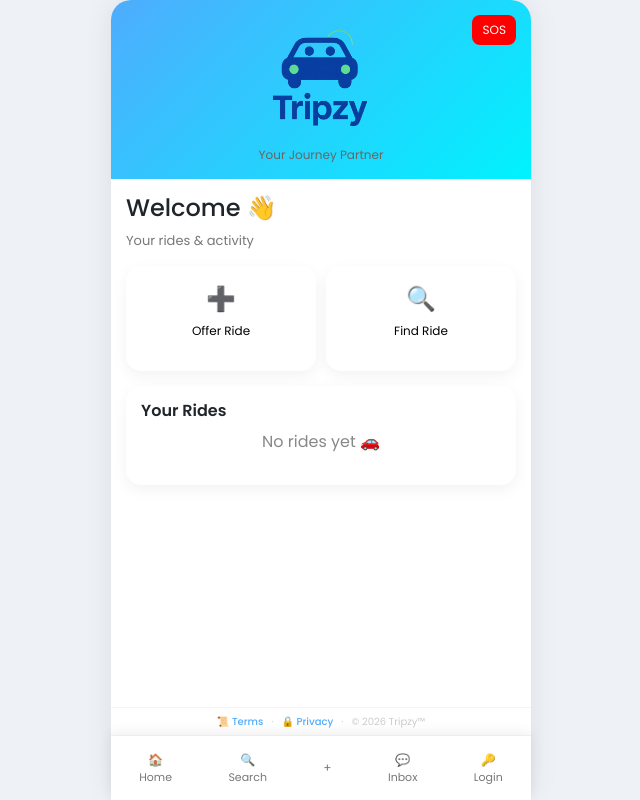
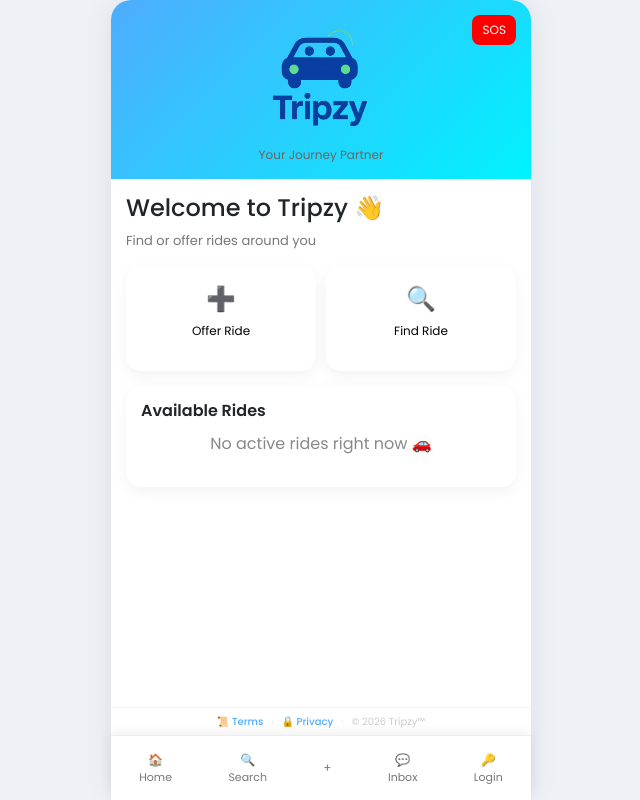
Before and after one commit to HIMANSHU-1202/Tripzy, a Flask app: page / in a window 1280 px wide. Shown: the whole page, without its empty margins (319-959 px from the left). Run offline with Flask 3, Linux system fonts and the light colour scheme; data comes from the database, SQL or seed files in the repository.

Commit message:
Enhance index.html with user greetings and loading states
Updated the home header and quick actions sections to include user-specific greetings and improved styling. Added skeleton loading placeholders for the rides section when no rides are available.

```diff
--- a/templates/index.html
+++ b/templates/index.html
@@ -3,33 +3,33 @@
 {% block content %}
 
 <!-- 👋 HEADER -->
-<div class="home-header">
-    <h4>Welcome 👋</h4>
-    <p>Your rides & activity</p>
+<div class="home-header fade-in">
+    {% if session.get('user_name') %}
+    <h4>Welcome, {{ session.user_name }} 👋</h4>
+    {% else %}
+    <h4>Welcome to Tripzy 👋</h4>
+    {% endif %}
+    <p>Find or offer rides around you</p>
 </div>
 
 <!-- ⚡ QUICK ACTIONS -->
-<div class="quick-actions">
-
-    <a href="/post" class="action-card">
+<div class="quick-actions fade-in">
+    <a href="/post" class="action-card ripple-btn">
         <div>➕</div>
         <p>Offer Ride</p>
     </a>
-
-    <a href="/search" class="action-card">
+    <a href="/search" class="action-card ripple-btn">
         <div>🔍</div>
         <p>Find Ride</p>
     </a>
-
 </div>
 
-
-<!-- 🚗 YOUR RIDES -->
-<div class="card-box">
-
-    <h6>Your Rides</h6>
+<!-- 🚗 AVAILABLE RIDES -->
+<div class="card-box fade-in">
+    <h6>Available Rides</h6>
 
     {% if rides %}
+        <div class="ride-list" id="rideList">
         {% for ride in rides %}
         <a href="/ride/{{ ride.id }}" class="ride-card">
 
@@ -39,19 +39,38 @@
                 <span>{{ ride.to_loc }}</span>
             </div>
 
-            <div class="ride-info">
-                {{ ride.date }} | {{ ride.time }}
+            <div class="ride-info">{{ ride.date }} | {{ ride.time }}</div>
+
+            <!-- Status + countdown -->
+            <div style="margin:4px 0">
+                {% if ride.smart_status == 'started' %}
+                <span class="home-ride-status active-status">🟢 In Progress — Tap to contact driver</span>
+                {% elif ride.countdown %}
+                <span class="home-ride-status upcoming-status">⏱️ {{ ride.countdown }}</span>
+                {% endif %}
             </div>
 
             <div class="ride-bottom">
                 <span class="price">₹{{ ride.price }}</span>
-                <span>{{ ride.seats }} seats</span>
+                <span>{{ ride.seats }} seat{{ 's' if ride.seats != 1 else '' }}</span>
             </div>
 
         </a>
         {% endfor %}
+        </div>
     {% else %}
-        <p class="empty-text">No rides yet 🚗</p>
+        <!-- Skeleton loading placeholder while no rides -->
+        <div class="skeleton-card">
+            <div class="skeleton skeleton-line medium"></div>
+            <div class="skeleton skeleton-line short" style="margin-top:6px"></div>
+            <div class="skeleton skeleton-line full" style="margin-top:6px"></div>
+        </div>
+        <div class="skeleton-card">
+            <div class="skeleton skeleton-line medium"></div>
+            <div class="skeleton skeleton-line short" style="margin-top:6px"></div>
+            <div class="skeleton skeleton-line full" style="margin-top:6px"></div>
+        </div>
+        <p class="empty-text" style="margin-top:12px">No active rides right now 🚗</p>
     {% endif %}
 
 </div>
```
